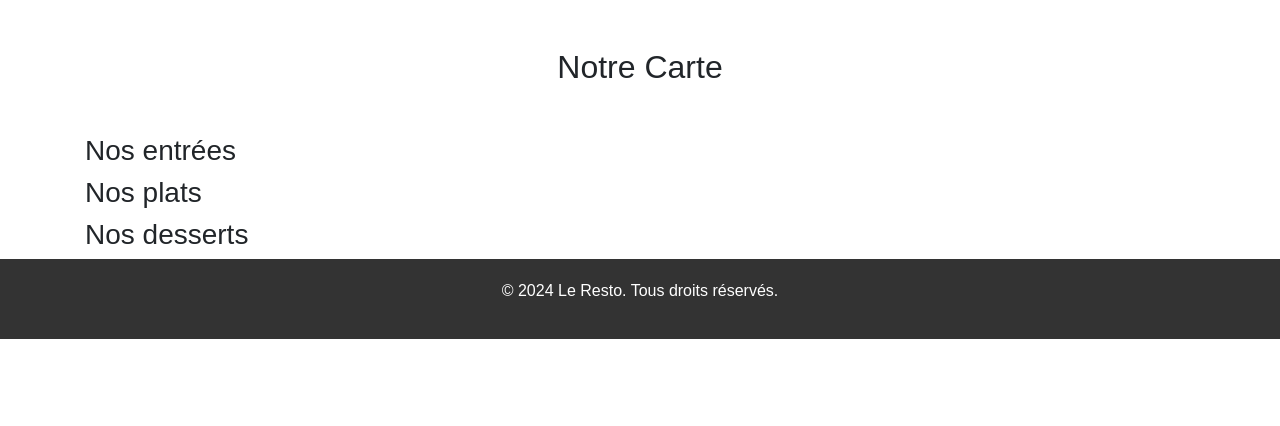
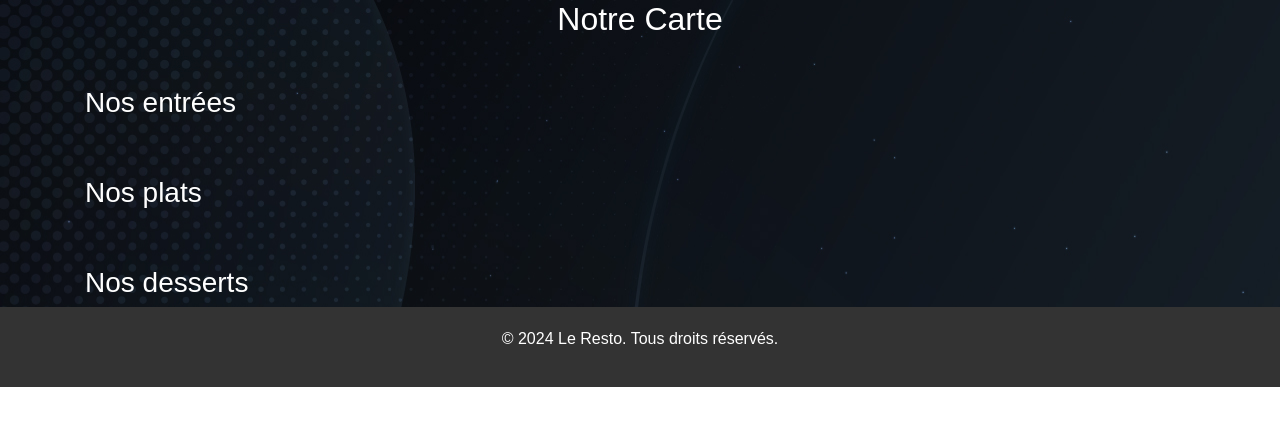
Before and after one commit to juliettelink/leresto, a PHP site: page /carte.php in a window 1280 px wide. Shown: the part 96-522 px from the top of the page. Run offline with PHP 8.4, Linux system fonts and the light colour scheme; data that the repository does not hold is empty.

Commit message:
fin de la carte

```diff
--- a/assets/style.css
+++ b/assets/style.css
@@ -38,6 +38,11 @@ nav a {
     justify-content: center;
     align-items: center;
     position: relative;
+}
+
+.content-wrapper {
+    background-image: url('images/lacarte.jpg'); /* Fond semi-transparent pour le contenu */
+
 }
 
 h1 {
--- a/carte.php
+++ b/carte.php
@@ -1,12 +1,12 @@
 <?php include 'templates/header.php'; ?>
 <?php include 'config.php'; ?>
 
-<main class="container mt-5">
-    <h2 class="text-center mb-5">Notre Carte</h2>
-    <h3>Nos entrées</h3>
+<main class="content-wrapper">
+    <div class="container">
+        <h2 class="text-center mb-5 text-white">Notre Carte</h2>
+        <h3 class="text-white mt-5">Nos entrées</h3>
         <div class="row">
             <?php
-
                 // Récupération des entrées
                 $stmt = $conn->query("SELECT id, prix, name, description, ingredients, image1 FROM entrees");
                 $entrees = $stmt->fetchAll(PDO::FETCH_ASSOC);
@@ -29,10 +29,9 @@
                 }
             ?>
         </div>
-        <h3>Nos plats</h3>
+        <h3 class="text-white mt-5">Nos plats</h3>
         <div class="row">
             <?php
-
                 // Récupération des plats
                 $stmt = $conn->query("SELECT id, name, prix, description, image1 FROM plats");
                 $plats = $stmt->fetchAll(PDO::FETCH_ASSOC);
@@ -50,13 +49,11 @@
                         </div>
                     </div>";
                 }
-
             ?>
         </div>
-                <h3>Nos desserts</h3>
+        <h3 class="text-white mt-5">Nos desserts</h3>
         <div class="row">
             <?php
-
                 // Récupération des desserts
                 $stmt = $conn->query("SELECT id, name, prix, description, ingredients, image1 FROM desserts");
                 $desserts = $stmt->fetchAll(PDO::FETCH_ASSOC);
@@ -79,6 +76,7 @@
                 }
             ?>
         </div>
+    </div>
 </main>
 
 <script>
```
Also changed, not shown: assets/images/lacarte.jpg (added). Lines whose indentation alone changed are shown as unchanged.
